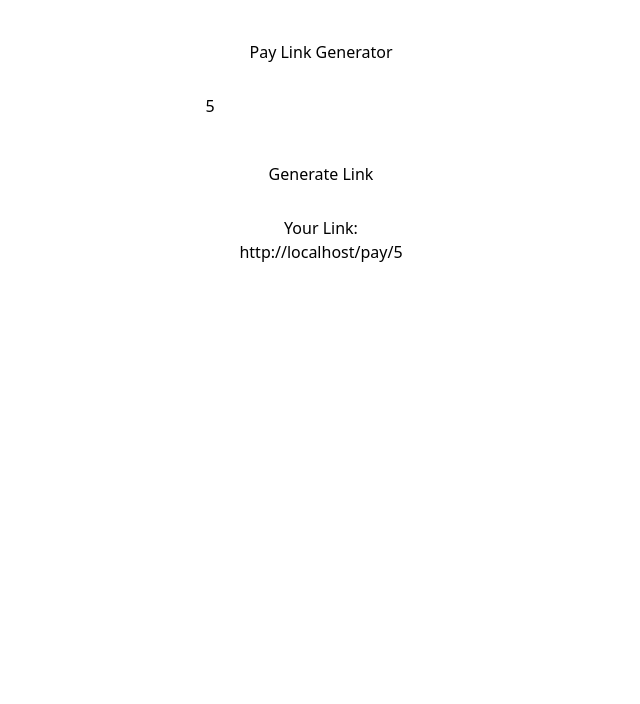
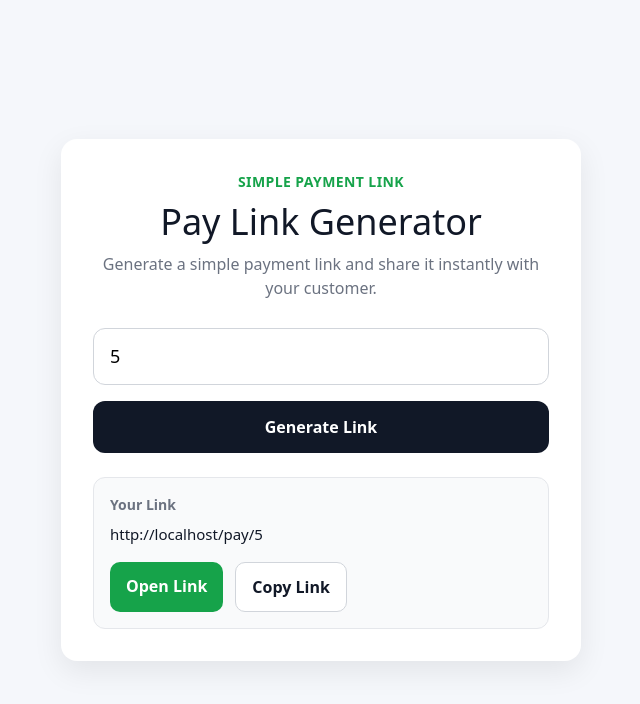
Before and after one commit to maizhakimm/pay-link, a Next.js app: page / in a window 1280 px wide. Both pictures are taken after typing "5" into the empty fields and a click on the button "Generate Link". Shown: the top 704 px of the page, without its empty margins (319-959 px from the left). Built offline with nearby package versions, Linux system fonts and the light colour scheme.

Commit message:
Update page.tsx

```diff
--- a/src/app/page.tsx
+++ b/src/app/page.tsx
@@ -5,37 +5,180 @@ import { useState } from 'react'
 export default function Home() {
   const [amount, setAmount] = useState('')
   const [link, setLink] = useState('')
+  const [copied, setCopied] = useState(false)
 
   const generateLink = () => {
     if (!amount) return
     const generated = `${window.location.origin}/pay/${amount}`
     setLink(generated)
+    setCopied(false)
+  }
+
+  const copyLink = async () => {
+    if (!link) return
+    await navigator.clipboard.writeText(link)
+    setCopied(true)
+    setTimeout(() => setCopied(false), 2000)
   }
 
   return (
-    <main style={{ padding: '40px', textAlign: 'center' }}>
-      <h1>Pay Link Generator</h1>
+    <main
+      style={{
+        minHeight: '100vh',
+        display: 'flex',
+        alignItems: 'center',
+        justifyContent: 'center',
+        background: '#f5f7fb',
+        padding: '24px',
+      }}
+    >
+      <div
+        style={{
+          width: '100%',
+          maxWidth: '520px',
+          background: '#ffffff',
+          borderRadius: '16px',
+          padding: '32px',
+          boxShadow: '0 10px 30px rgba(0,0,0,0.08)',
+          textAlign: 'center',
+        }}
+      >
+        <p
+          style={{
+            margin: 0,
+            color: '#16a34a',
+            fontWeight: 700,
+            fontSize: '14px',
+            letterSpacing: '0.4px',
+          }}
+        >
+          SIMPLE PAYMENT LINK
+        </p>
+
+        <h1
+          style={{
+            marginTop: '10px',
+            marginBottom: '10px',
+            fontSize: '36px',
+            lineHeight: 1.1,
+            color: '#111827',
+          }}
+        >
+          Pay Link Generator
+        </h1>
+
+        <p
+          style={{
+            marginTop: 0,
+            marginBottom: '28px',
+            color: '#6b7280',
+            fontSize: '16px',
+          }}
+        >
+          Generate a simple payment link and share it instantly with your customer.
+        </p>
 
         <input
           type="number"
           placeholder="Enter amount (RM)"
           value={amount}
           onChange={(e) => setAmount(e.target.value)}
-        style={{ padding: '10px', marginTop: '20px' }}
+          style={{
+            width: '100%',
+            padding: '14px 16px',
+            fontSize: '18px',
+            borderRadius: '12px',
+            border: '1px solid #d1d5db',
+            outline: 'none',
+            marginBottom: '16px',
+            boxSizing: 'border-box',
+          }}
         />
 
-      <br /><br />
-
-      <button onClick={generateLink} style={{ padding: '10px 20px' }}>
+        <button
+          onClick={generateLink}
+          style={{
+            width: '100%',
+            padding: '14px 18px',
+            border: 'none',
+            borderRadius: '12px',
+            background: '#111827',
+            color: '#ffffff',
+            fontSize: '16px',
+            fontWeight: 700,
+            cursor: 'pointer',
+          }}
+        >
           Generate Link
         </button>
 
         {link && (
-        <div style={{ marginTop: '20px' }}>
-          <p>Your Link:</p>
-          <a href={link} target="_blank">{link}</a>
+          <div
+            style={{
+              marginTop: '24px',
+              textAlign: 'left',
+              background: '#f9fafb',
+              border: '1px solid #e5e7eb',
+              borderRadius: '12px',
+              padding: '16px',
+            }}
+          >
+            <p
+              style={{
+                margin: '0 0 8px 0',
+                fontSize: '14px',
+                color: '#6b7280',
+                fontWeight: 600,
+              }}
+            >
+              Your Link
+            </p>
+
+            <p
+              style={{
+                margin: '0 0 16px 0',
+                wordBreak: 'break-all',
+                color: '#111827',
+                fontSize: '15px',
+              }}
+            >
+              {link}
+            </p>
+
+            <div style={{ display: 'flex', gap: '12px', flexWrap: 'wrap' }}>
+              <a
+                href={link}
+                target="_blank"
+                style={{
+                  padding: '12px 16px',
+                  borderRadius: '10px',
+                  background: '#16a34a',
+                  color: '#fff',
+                  textDecoration: 'none',
+                  fontWeight: 700,
+                }}
+              >
+                Open Link
+              </a>
+
+              <button
+                onClick={copyLink}
+                style={{
+                  padding: '12px 16px',
+                  borderRadius: '10px',
+                  border: '1px solid #d1d5db',
+                  background: '#fff',
+                  color: '#111827',
+                  fontWeight: 700,
+                  cursor: 'pointer',
+                }}
+              >
+                {copied ? 'Copied!' : 'Copy Link'}
+              </button>
+            </div>
           </div>
         )}
+      </div>
     </main>
   )
 }
```
Lines whose indentation alone changed are shown as unchanged.
